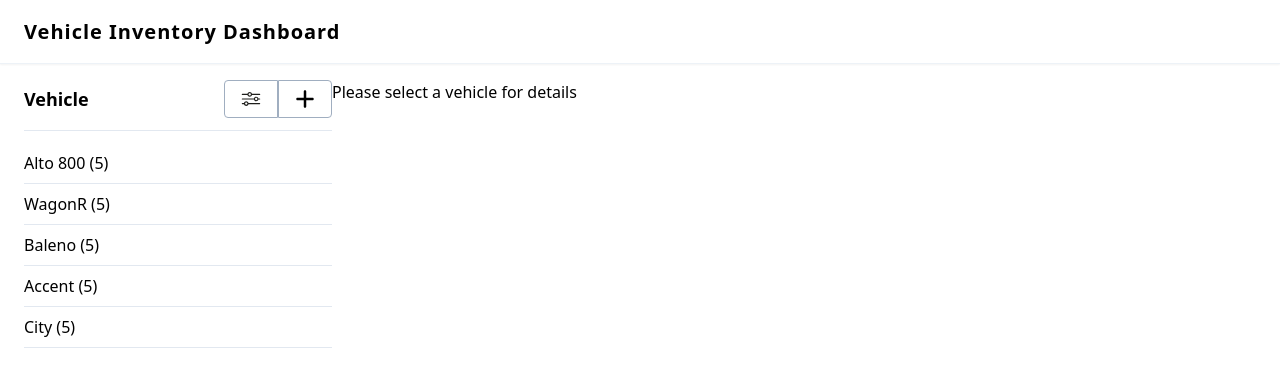
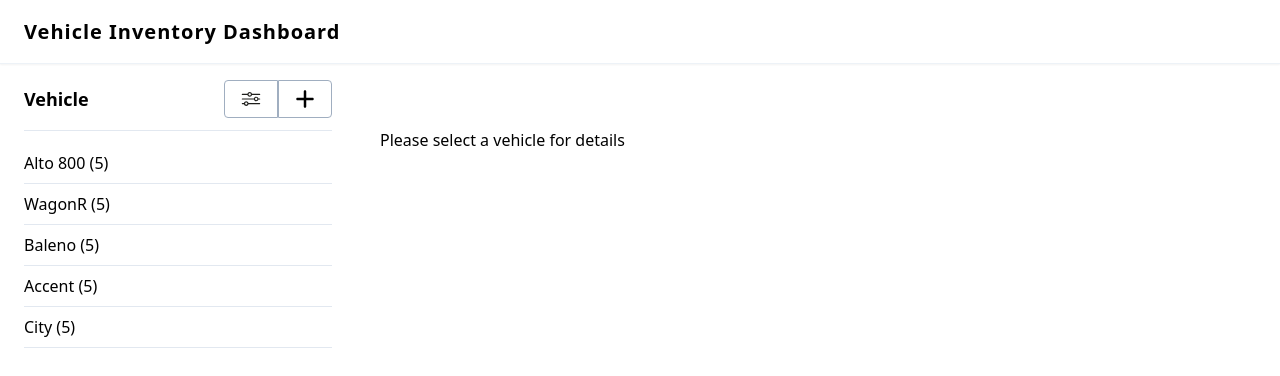
Before and after one commit to mukeshyadav/vehicleinventory, a React (Create React App) app: page / in a window 1280 px wide. Shown: the top 376 px of the page. Built offline with nearby package versions, Linux system fonts and the light colour scheme; data requests are answered from the project's data file.

Commit message:
addint styles to component

```diff
--- a/src/components/VehicleDetails/index.js
+++ b/src/components/VehicleDetails/index.js
@@ -5,7 +5,7 @@ export default function VehicleDetails() {
   const { state } = useContext(vehicleContext);
 
   return (
-    <div className="details">
+    <div className="pt-12 pb-16 lg:p-12 w-full">
       {!state.currentVehicle && "Please select a vehicle for details"}
       {state.currentVehicle && (
         <div className="something">
--- a/src/components/VehicleList/index.js
+++ b/src/components/VehicleList/index.js
@@ -31,7 +31,7 @@ export default function VehicleList() {
       <ul>
         {state.vehicles.map(vehicle => (
           <li
-            className="border-b pb-2 pt-2"
+            className="border-b pb-2 pt-2 cursor-pointer"
             key={vehicle.id}
             onClick={e =>
               dispatch({ type: "SET_CURRENT_VEHICLE", payload: vehicle.id })
```
